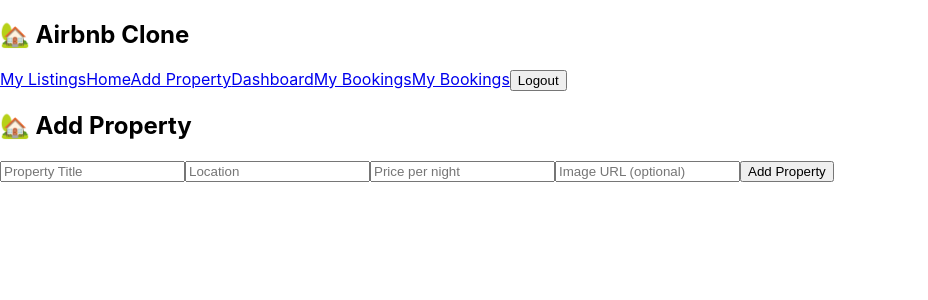
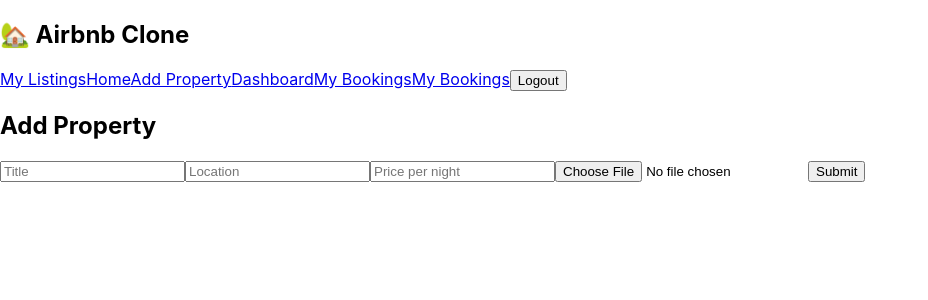
Before and after one commit to GUNDESANDEEP/airbnb-clone, a React (Create React App) app: page /add-property in a window 1280 px wide. Shown: the top 300 px of the page, without its empty margins (0-928 px from the left). Built offline with nearby package versions, Linux system fonts and the light colour scheme; sample sign-in values are in the browser's storage; the HTML template or start-up script is replaced by a standard one.

Commit message:
✅ Part 12: Cloudinary Image Upload (Add Property)

```diff
--- a/src/pages/AddProperty.js
+++ b/src/pages/AddProperty.js
@@ -1,84 +1,78 @@
 import React, { useState } from "react";
 import { useNavigate } from "react-router-dom";
+import { uploadToCloudinary } from "../utils/uploadToCloudinary";
 
 export default function AddProperty() {
+  const navigate = useNavigate();
   const [title, setTitle] = useState("");
   const [location, setLocation] = useState("");
   const [price, setPrice] = useState("");
-  const [image, setImage] = useState("");
+  const [imageFile, setImageFile] = useState(null);
 
-  const navigate = useNavigate();
-  const currentUser = JSON.parse(localStorage.getItem("user"));
-
-  const handleAdd = (e) => {
+  const handleSubmit = async (e) => {
     e.preventDefault();
 
+    if (!title || !location || !price || !imageFile) {
+      alert("Please fill in all fields and choose an image.");
+      return;
+    }
+
+    // ✅ Upload image to Cloudinary
+    const imageUrl = await uploadToCloudinary(selectedImage);
+    if (!imageUrl) {
+      alert("Image upload failed!");
+      return;
+    }
+
+    // 📦 Build property object
     const newProperty = {
       title,
       location,
       price,
-      image,
-      owner: currentUser?.email,
+      image: imageUrl,
+      owner: JSON.parse(localStorage.getItem("user"))?.email,
     };
 
     const existing = JSON.parse(localStorage.getItem("properties")) || [];
-    existing.push(newProperty);
-    localStorage.setItem("properties", JSON.stringify(existing));
+    localStorage.setItem("properties", JSON.stringify([...existing, newProperty]));
 
-    alert("✅ Property added!");
+    // ✅ Clear form and redirect
+    setTitle("");
+    setLocation("");
+    setPrice("");
+    setImageFile(null);
     navigate("/my-listings");
   };
 
   return (
-    <div className="min-h-screen flex items-center justify-center bg-gray-100 px-2">
-      <form
-        onSubmit={handleAdd}
-        className="bg-white p-6 rounded shadow-md w-full max-w-md"
-      >
-        <h2 className="text-2xl font-bold mb-6 text-purple-700 text-center">
-          🏡 Add Property
-        </h2>
-
+    <div className="p-4">
+      <h2 className="text-2xl font-bold mb-4">Add Property</h2>
+      <form onSubmit={handleSubmit} className="space-x-2">
         <input
           type="text"
-          placeholder="Property Title"
+          placeholder="Title"
           value={title}
           onChange={(e) => setTitle(e.target.value)}
-          className="w-full p-2 mb-4 border rounded focus:outline-none focus:ring-2 focus:ring-purple-400"
-          required
         />
-
         <input
           type="text"
           placeholder="Location"
           value={location}
           onChange={(e) => setLocation(e.target.value)}
-          className="w-full p-2 mb-4 border rounded focus:outline-none focus:ring-2 focus:ring-purple-400"
-          required
         />
-
         <input
           type="number"
           placeholder="Price per night"
           value={price}
           onChange={(e) => setPrice(e.target.value)}
-          className="w-full p-2 mb-4 border rounded focus:outline-none focus:ring-2 focus:ring-purple-400"
-          required
         />
-
         <input
-          type="text"
-          placeholder="Image URL (optional)"
-          value={image}
-          onChange={(e) => setImage(e.target.value)}
-          className="w-full p-2 mb-6 border rounded focus:outline-none focus:ring-2 focus:ring-purple-400"
+          type="file"
+          accept="image/*"
+          onChange={(e) => setImageFile(e.target.files[0])}
         />
-
-        <button
-          type="submit"
-          className="w-full bg-purple-600 hover:bg-purple-700 text-white px-4 py-2 rounded"
-        >
-          Add Property
+        <button type="submit" className="bg-blue-600 hover:bg-blue-700 text-white px-4 py-2 rounded">
+          Submit
         </button>
       </form>
     </div>
--- /dev/null
+++ b/src/utils/uploadToCloudinary.js
@@ -0,0 +1,16 @@
+export async function uploadToCloudinary(file) {
+  const cloudName = process.env.REACT_APP_CLOUDINARY_CLOUD_NAME;
+  const uploadPreset = process.env.REACT_APP_CLOUDINARY_UPLOAD_PRESET;
+
+  const formData = new FormData();
+  formData.append("file", file);
+  formData.append("upload_preset", uploadPreset);
+
+  const res = await fetch(`https://api.cloudinary.com/v1_1/${cloudName}/image/upload`, {
+    method: "POST",
+    body: formData,
+  });
+
+  const data = await res.json();
+  return data.secure_url;
+}
```
Also changed, not shown: 2 other files (tests, documents, lock files or other folders).
